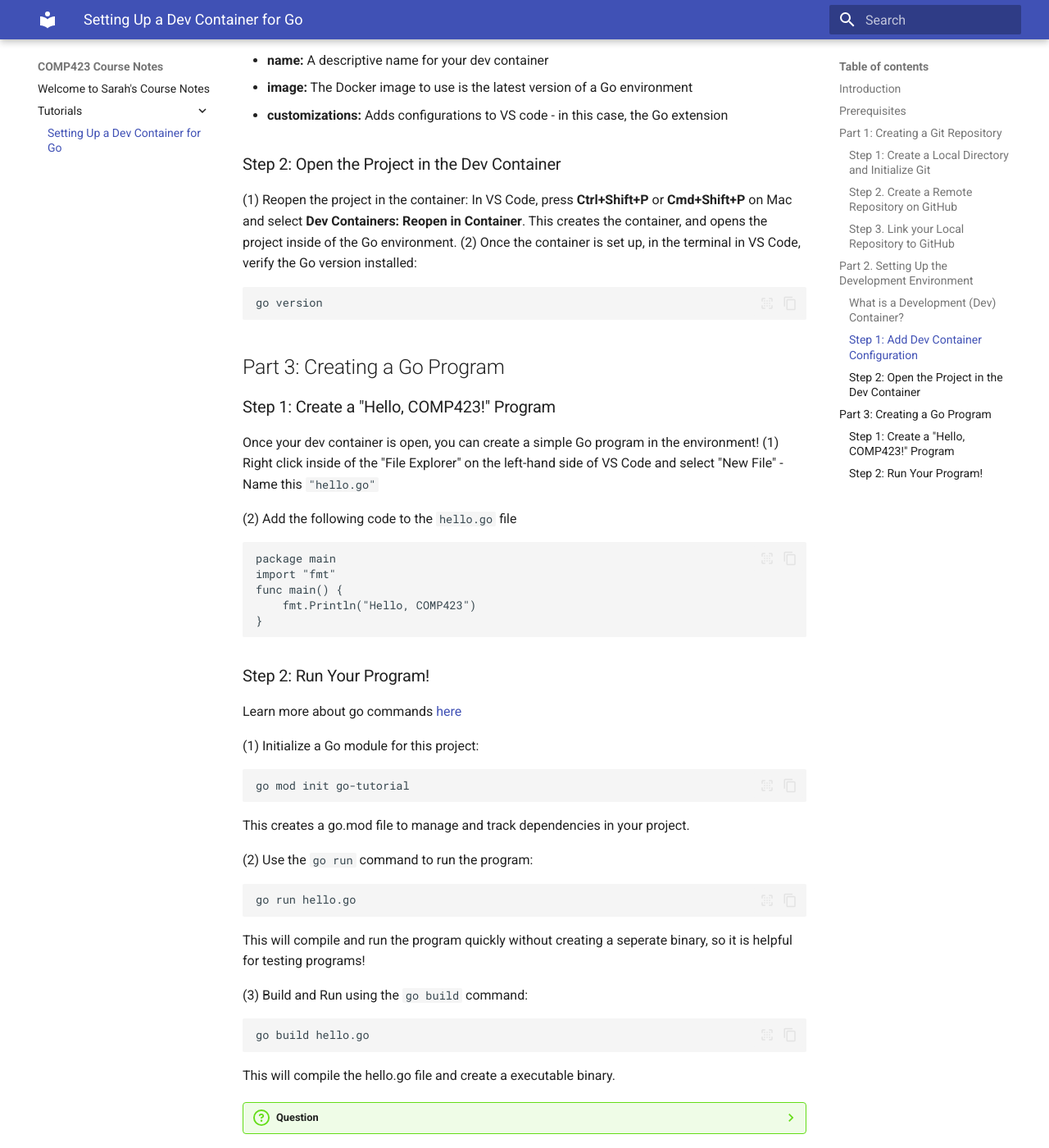
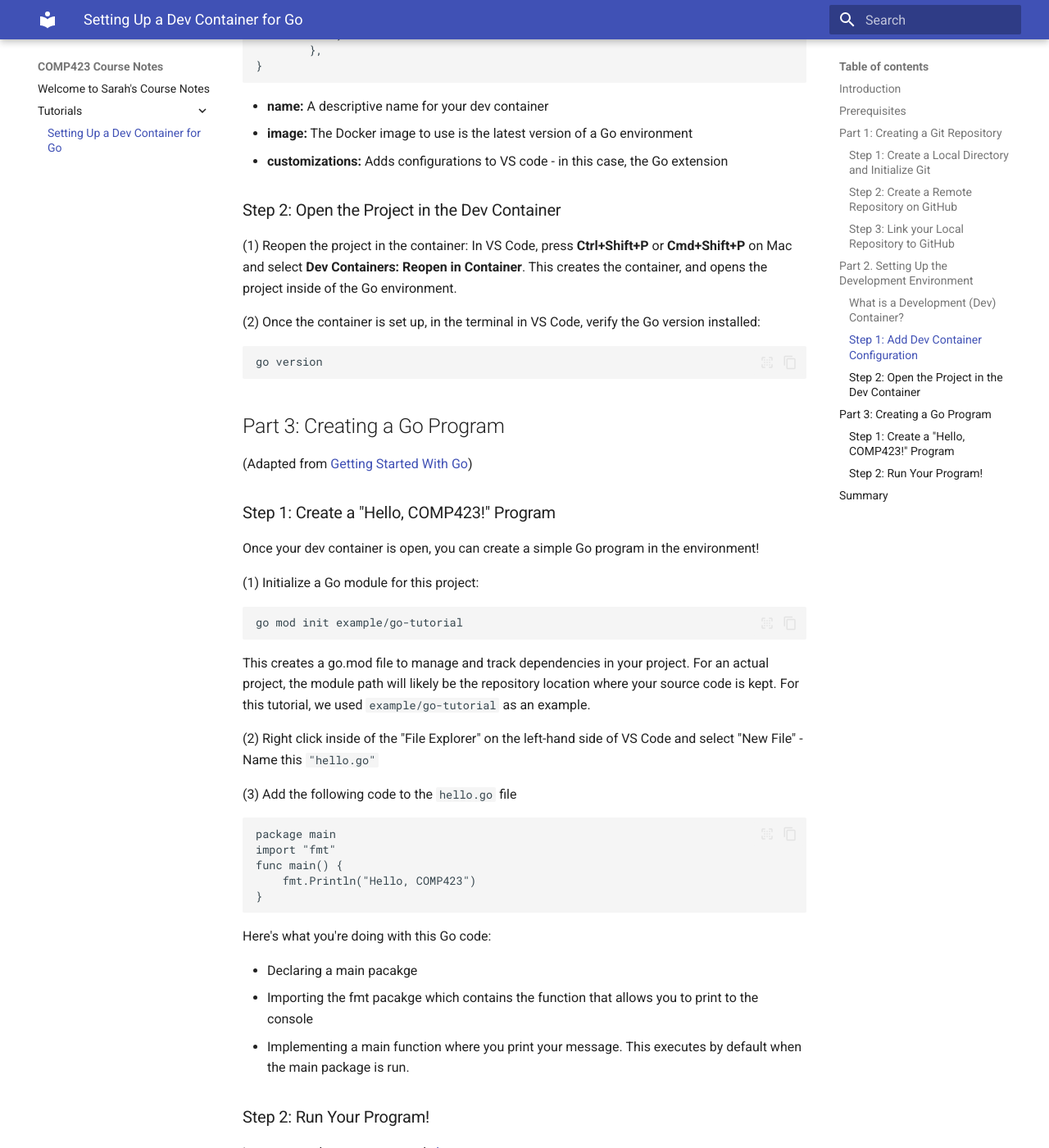
Before and after one commit to skglenn07/comp423-course-notes, an MkDocs documentation site: the page built from docs/tutorials/go-setup.md, in a window 1280 px wide and 1400 px high, scrolled down 2863 px. Shown: the whole window at 82% size. Built offline with MkDocs 1.6.1 and Material for MkDocs 9.7.7, drawn with Linux system fonts in a browser that asks for light colours; some of the changed text lies outside the part shown.

Commit message:
added more info about go mod and made some edits to tutorial formatting

````diff
--- a/docs/tutorials/go-setup.md
+++ b/docs/tutorials/go-setup.md
@@ -4,9 +4,11 @@
 * Reviewer: [Riley Chapman](https://github.com/rileyac)
 
 ## Introduction
+
 In this tutorial, you will learn how to set up a basic project in Go. This guide will teach you how to set up a new dev container, create a new project, initialize git properly, and write, compile, and run a "Hello COMP423" program!
 
 ## Prerequisites
+
 To get started, you will need the following:
 
 * **A Github Account**: If you don't have one, sign up at [Github](https://github.com/)
@@ -54,7 +58,7 @@ git commit -m "Initial commit with README"
 
 (4) Click Create Repository.
 
-### Step 3. Link your Local Repository to GitHub
+### Step 3: Link your Local Repository to GitHub
 
 (1) Add the GitHub repository as a remote:
 
@@ -66,22 +70,28 @@ Replace <your-username> with your GitHub username.
 (2) Check your default branch name with the subcommand ```git branch```. If it's not main, rename it to main with the following command: ```git branch -M main```.
 
 (3) Push your local commits to the GitHub repository:
-```git push --set-upstream origin main```
+
+```
+git push --set-upstream origin main
+```
 
 (4) Back in your web browser, refresh your GitHub repository to see that the same commit you made locally has now been pushed to remote. You can use ```git log``` locally to see the commit ID and message which should match the ID of the most recent commit on GitHub. This is the result of pushing your changes to your remote repository.
 
 ## Part 2. Setting Up the Development Environment
 (Adapted from [COMP 423 MkDocs Tutorial](https://comp423-25s.github.io/resources/MkDocs/tutorial/))
+
 ### What is a Development (Dev) Container?
 
 A dev container ensures that your development environment is consistent and works across different machines. In this tutorial, you will set up a dev container for Go!
 
 ### Step 1: Add Dev Container Configuration
+
 (1) Open your project in VS Code (File > Open Folder)
 
 (2) Install the Dev Containers extension
 
 (3) Create a **.devcontainer** directory inside the project root with the following file inside:
+
 ```
 .devcontainer/devcontainer.json
 ```
@@ -108,7 +118,9 @@ A dev container ensures that your development environment is consistent and work
 * **customizations:** Adds configurations to VS code - in this case, the Go extension
 
 ### Step 2: Open the Project in the Dev Container
+
 (1) Reopen the project in the container: In VS Code, press **Ctrl+Shift+P** or **Cmd+Shift+P** on Mac and select **Dev Containers: Reopen in Container**. This creates the container, and opens the project inside of the Go environment.
+
 (2) Once the container is set up, in the terminal in VS Code, verify the Go version installed:
 
 ```
@@ -116,11 +128,23 @@ go version
 ```
 
 ## Part 3: Creating a Go Program
+(Adapted from [Getting Started With Go](https://go.dev/doc/tutorial/getting-started))
+
 ### Step 1: Create a "Hello, COMP423!" Program
+
 Once your dev container is open, you can create a simple Go program in the environment!
-(1) Right click inside of the "File Explorer" on the left-hand side of VS Code and select "New File" - Name this ```"hello.go"```
 
-(2) Add the following code to the ```hello.go``` file
+(1) Initialize a Go module for this project:
+
+```
+go mod init example/go-tutorial
+```
+
+This creates a go.mod file to manage and track dependencies in your project. For an actual project, the module path will likely be the repository location where your source code is kept. For this tutorial, we used ```example/go-tutorial``` as an example.
+
+(2) Right click inside of the "File Explorer" on the left-hand side of VS Code and select "New File" - Name this ```"hello.go"```
+
+(3) Add the following code to the ```hello.go``` file
 
 ```
 package main
@@ -129,35 +153,53 @@ func main() {
     fmt.Println("Hello, COMP423")
 }
 ```
+Here's what you're doing with this Go code:
+
+* Declaring a main pacakge
+* Importing the fmt pacakge which contains the function that allows you to print to the console
+* Implementing a main function where you print your message. This executes by default when the main package is run.
 
 ### Step 2: Run Your Program!
 Learn more about go commands [here](https://pkg.go.dev/cmd/go#hdr-Compile_and_run_Go_program)
 
-(1) Initialize a Go module for this project:
-
-```
-go mod init go-tutorial
-```
-
-This creates a go.mod file to manage and track dependencies in your project.
-
-(2) Use the ```go run``` command to run the program:
+(1) Use the ```go run``` command to run the program:
 
 ```
 go run hello.go
 ```
 
-This will compile and run the program quickly without creating a seperate binary, so it is helpful for testing programs!
+This will compile and run the main Go package from the program you've named ```hello.go``` quickly without creating a seperate binary, so it is helpful for testing programs! You should see this output:
 
-(3) Build and Run using the ```go build``` command:
+```
+Hello, COMP423
+```
+
+(2) Build and Run using the ```go build``` command:
+!!! note
+    ```go build``` is used in Go similarly to the ```gcc``` command in C. Both compile code into binary executables that can be used to run programs.
 
 ```
 go build hello.go
 ```
 
-This will compile the hello.go file and create a executable binary.
+This will compile the hello.go file and create a executable binary file called ```hello```.
+
+Now, you can run this binary with the following command:
+
+```
+./hello
+```
+You should see this output:
+
+```
+Hello, COMP423
+```
 
 ??? question
     **What's the difference between ```build``` and ```run```?**
 
-    The Go ```run``` command compiles and runs your code, while the Go ```build``` command compiles dependencies and files to create an executable.
+    * The Go ```run``` command compiles and immediately runs your code without creating a binary file.
+    * The Go ```build``` command compiles dependencies and files to create an executable binary which is run independently of the Go source file.
+
+## Summary
+In this tutorial, you have completed the basic tasks to help you set up a Go dev container using Docker, build a Go project, and understand some simple go commands. Thanks for following along and congratulations on your first Go project!
````
Also changed, not shown: other parts of docs/tutorials/go-setup.md (+7 -5 lines).
